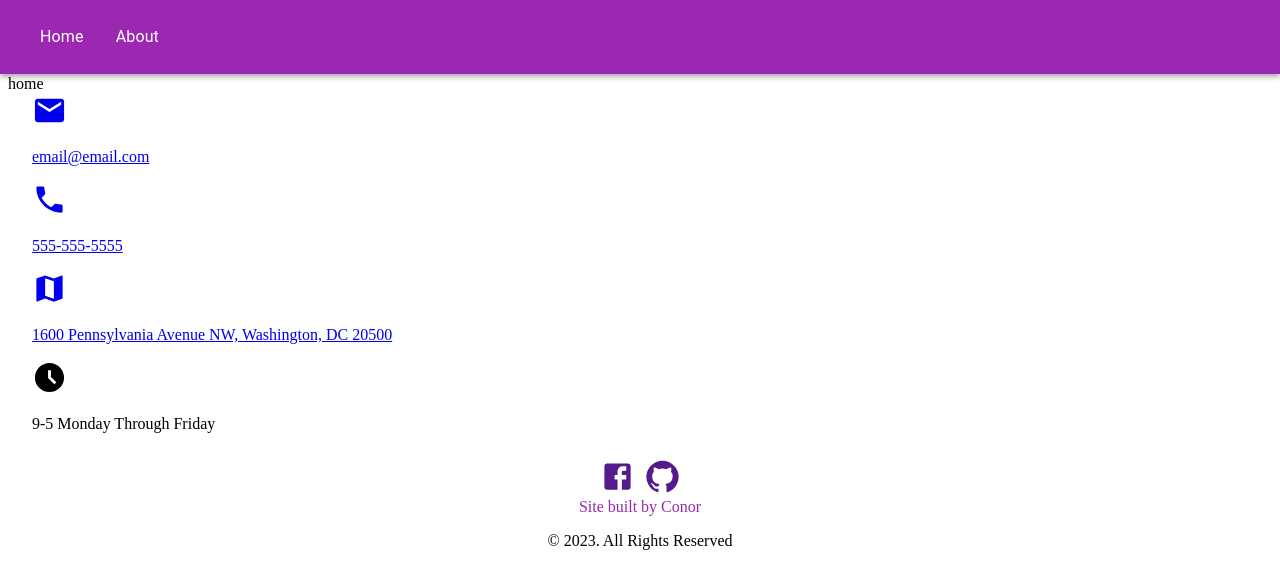
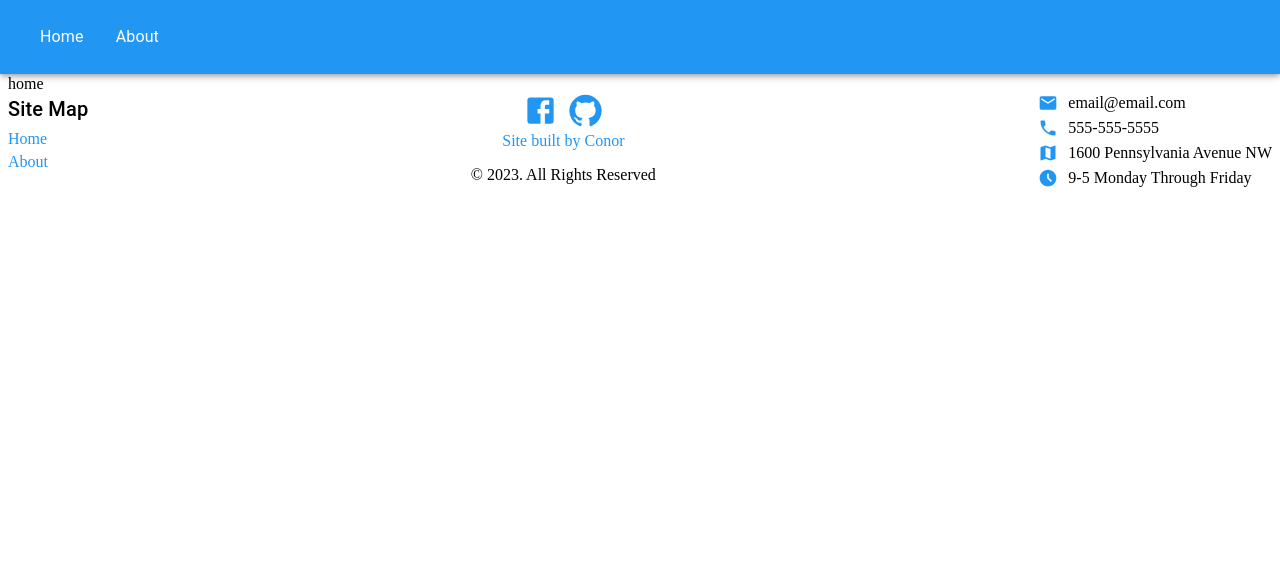
Before and after one commit to conorjamesward/website-builder, a Next.js app in the folder material-ui-template/: page / in a window 1280 px wide. Shown: the top 588 px of the page. Built offline with nearby package versions, Linux system fonts and the light colour scheme.

Commit message:
footer works much better

```diff
--- a/material-ui-template/src/components/footer/BasicFooter.js
+++ b/material-ui-template/src/components/footer/BasicFooter.js
@@ -1,58 +1,77 @@
-import Container from '@mui/material/Container';
 import Link from '@mui/material/Link';
 import styles from '@/styles/Footer.module.css'
+import pageData from '@/content/pageData';
+import Typeograpghy from '@mui/material/Typography';
+import useMediaQuery from '@mui/material/useMediaQuery';
+
+function SocialSignature ({signature, social}){
+  return(
+    <div className={styles.credit}>
+      {social.length > 0 &&
+        <div className={styles.social}>
+          {social.map(social =><a key={social.title} href={social.url}>{social.icon}</a>)}
+        </div>
+      }
+      {signature.signatureURL !== null &&
+        <Link underline='hover' href={signature.signatureURL}>{signature.signature}</Link>
+      }
+      {signature.signatureURL === null &&
+        <p>{signature.signature}</p>
+      }
+      <p className={styles.copy}>&copy; {signature.copyright}</p>
+    </div>
+  )
+}
 
 export default function BasicFooter(props){
 
   const {social, contact, signature} = props.footerData
+  const pages = Object.keys(pageData)
+
+  const small = useMediaQuery('(max-width:480px)');
 
   return(
     <footer>
       <div className={styles.footerMain}>
-        <Container>
+        <div className={styles.siteMap}>
+          <Typeograpghy variant='h6'>Site Map</Typeograpghy>
+          {
+            pages.map(page => <Link underline='hover' key={`footer-${pageData[page].headTitle}`} href={pageData[page].url}>{pageData[page].buttonTitle}</Link>)
+          }
+        </div>
+        {!small &&
+          <SocialSignature signature={signature} social={social}/>
+        }
+        <div className={styles.contactContainer}>
           {contact.email &&
-            <a rel='noreferrer' target="_blank" href={`mailto:${contact.email.address}`}>
+            <a className={styles.contactLink} rel='noreferrer' target="_blank" href={`mailto:${contact.email.address}`}>
               {contact.email.icon}
-              <p>{contact.email.address}</p>
+              <p className={styles.contactInfo}>{contact.email.address}</p>
             </a>
           }
           {contact.phone &&
-            <a rel='noreferrer' target="_blank" href={`tel:${contact.phone.number}`}>
+            <a className={styles.contactLink} rel='noreferrer' target="_blank" href={`tel:${contact.phone.number}`}>
               {contact.phone.icon}
-              <p>{contact.phone.number}</p>
+              <p className={styles.contactInfo}>{contact.phone.number}</p>
             </a>
           }
           {contact.location &&
-          <a rel='noreferrer' target="_blank" href={contact.location.url}>
+          <a className={styles.contactLink} rel='noreferrer' target="_blank" href={contact.location.url}>
             {contact.location.icon}
-            <p>{contact.location.address}</p>
+            <p className={styles.contactInfo}>{contact.location.address}</p>
           </a>
           }
           {contact.hours &&
-            <span>
+            <span className={styles.contactLink}>
               {contact.hours.icon}
-              <p>{contact.hours.hours}</p>
+              <p className={styles.contactInfo}>{contact.hours.hours}</p>
             </span>
           }
-        </Container>
-        <Container>
-
-        </Container>
+        </div>
       </div>
-      <div className={styles.credit}>
-        {social.length > 0 &&
-          <div className={styles.social}>
-            {social.map(social =><a href={social.url}>{social.icon}</a>)}
-          </div>
-        }
-        {signature.signatureURL !== null &&
-          <Link underline='hover' href={signature.signatureURL}>{signature.signature}</Link>
-        }
-        {signature.signatureURL === null &&
-          <p>{signature.signature}</p>
-        }
-        <p className={styles.copy}>&copy; {signature.copyright}</p>
-      </div>
+      {small &&
+        <SocialSignature signature={signature} social={social}/>
+      }
     </footer>
   );
 }
--- a/material-ui-template/src/content/footer.js
+++ b/material-ui-template/src/content/footer.js
@@ -8,34 +8,40 @@ import AccessTimeFilledIcon from '@mui/icons-material/AccessTimeFilled';
 
 const date = new Date()
 
+const iconColor = 'primary'
+const socialIconsSize = 'large'
+const contactIconsSize = 'small'
+
 const footer = {
   social:[
     {
-      icon:<FacebookIcon fontSize='large'/>,
+      title:'Facebook',
+      icon:<FacebookIcon fontSize={socialIconsSize} color={iconColor}/>,
       url:''
     },
     {
-      icon:<GitHubIcon fontSize='large'/>,
+      title:'GitHub',
+      icon:<GitHubIcon fontSize={socialIconsSize} color={iconColor}/>,
       url:''
     },
   ],
   contact:{
     email:{
       address:'email@email.com',
-      icon:<EmailIcon fontSize='large'/>,
+      icon:<EmailIcon fontSize={contactIconsSize} color={iconColor}/>,
     },
     phone:{
       number:'555-555-5555',
-      icon:<LocalPhoneIcon fontSize='large'/>,
+      icon:<LocalPhoneIcon fontSize={contactIconsSize} color={iconColor}/>,
     },
     location:{
-      address:'1600 Pennsylvania Avenue NW, Washington, DC 20500',
-      url:'https://www.google.com/maps/place/1600+Pennsylvania+Avenue+NW,+Washington,+DC+20500/@38.8975383,-77.0409888,17z/data=!3m1!4b1!4m6!3m5!1s0x89b7b78e00410e73:0xac8125363999a8f!8m2!3d38.8975342!4d-77.0365041!16s%2Fg%2F11c2hwc1d2?authuser=0',
-      icon:<MapIcon fontSize='large'/>,
+      address:'1600 Pennsylvania Avenue NW',
+      url:'https://www.google.com/maps/place/The+White+House/@38.8987691,-77.0372802,17z/data=!3m1!5s0x89b7b7bce13fc169:0xb825fceceddb4d3c!4m15!1m8!3m7!1s0x89b7b7bd0e41c31b:0x5661d3aa16e785d4!2sPennsylvania+Avenue+NW,+Washington,+DC!3b1!8m2!3d38.8987649!4d-77.0350915!16s%2Fg%2F1tgb87cq!3m5!1s0x89b7b7bcdecbb1df:0x715969d86d0b76bf!8m2!3d38.8976763!4d-77.0365298!16zL20vMDgxc3E?hl=en&authuser=0',
+      icon:<MapIcon fontSize={contactIconsSize} color={iconColor}/>,
     },
     hours:{
       hours:'9-5 Monday Through Friday',
-      icon:<AccessTimeFilledIcon fontSize='large'/>,
+      icon:<AccessTimeFilledIcon fontSize={contactIconsSize} color={iconColor}/>,
     }
   },
   signature:{
--- a/material-ui-template/src/styles/Footer.module.css
+++ b/material-ui-template/src/styles/Footer.module.css
@@ -13,6 +13,7 @@
 @media screen and (min-width: 480px) {
   .footerMain{
     flex-direction: row;
+    justify-content: space-around;
   }
 }
 
@@ -31,3 +32,29 @@
   gap: 10px;
   justify-content: center;
 }
+
+.contactLink{
+  text-decoration: none;
+  color: #000;
+  display: flex;
+  gap: 10px;
+  display: flex;
+  align-items: center;
+}
+
+.contactContainer{
+  display: flex;
+  flex-direction: column;
+  gap: 5px;
+}
+
+.contactInfo{
+  padding: 0px;
+  margin: 0px;
+}
+
+.siteMap{
+  display: flex;
+  flex-direction: column;
+  gap: 5px;
+}
--- a/material-ui-template/src/themes/rootTheme.js
+++ b/material-ui-template/src/themes/rootTheme.js
@@ -1,10 +1,10 @@
 import { createTheme } from '@mui/material/styles'
-import { green, purple } from '@mui/material/colors';
+import { green, blue } from '@mui/material/colors';
 
 const rootTheme = createTheme({
   palette: {
     primary: {
-      main: purple[500],
+      main: blue[500],
     },
     secondary: {
       main: green[500],
```
